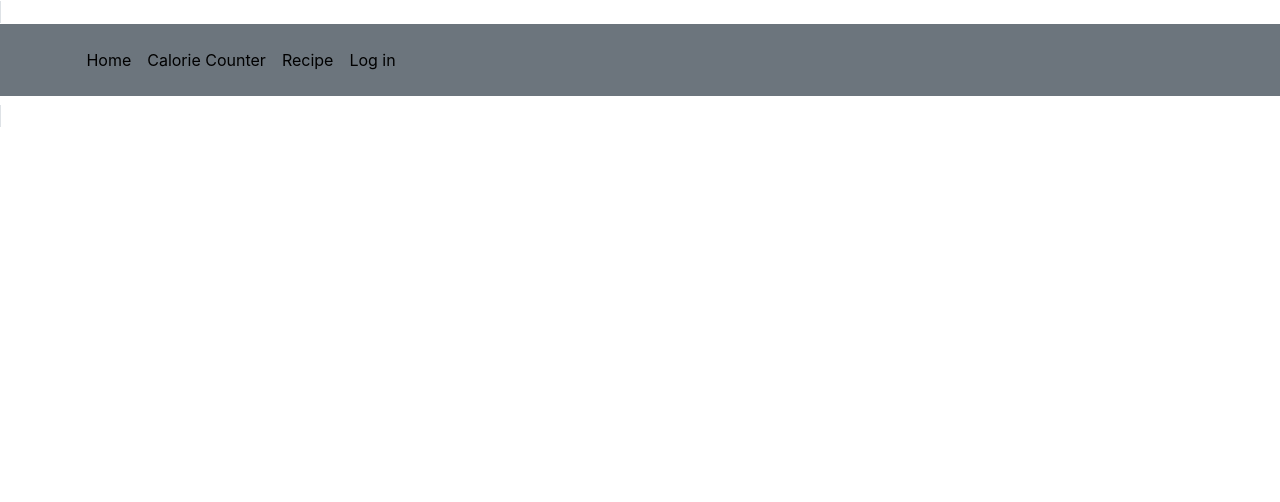
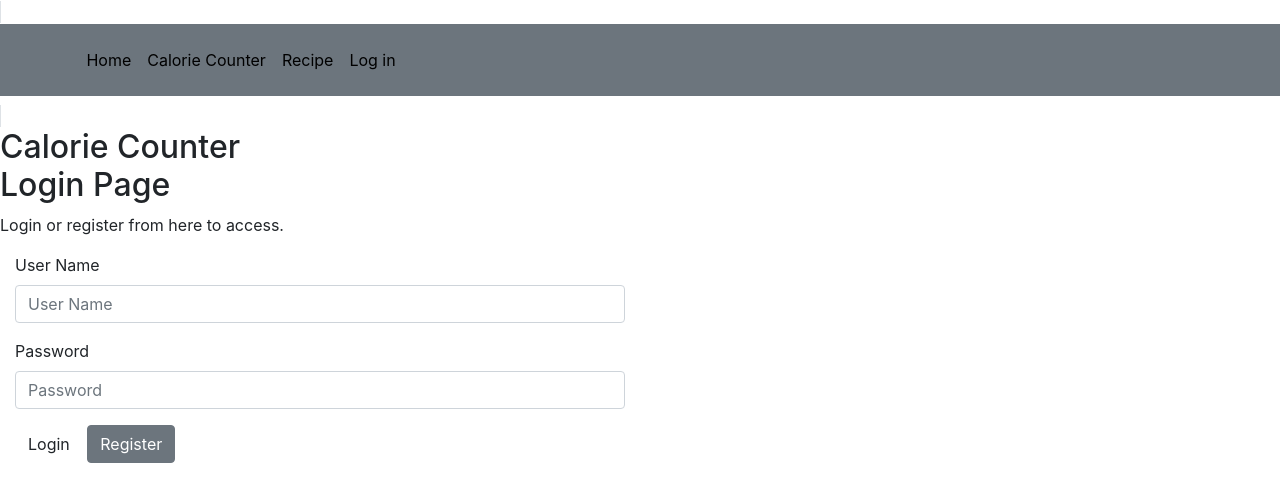
Before and after one commit to ScottBurleighHeads/Calorie-Counter, a Flask app: template templates/login.html in a window 1280 px wide. Shown: the top 502 px of the page. Run offline with Flask 2, Linux system fonts and the light colour scheme; the template is opened without the code that fills it, so the values that code supplies are empty; some libraries are stand-ins or nearby versions.

Commit message:
yay logins and register connected to each other and the database

```diff
--- a/controllers/__init__.py
+++ b/controllers/__init__.py
@@ -1,12 +1,10 @@
 from controllers.food import food
-from controllers.user import user
 from controllers.home import home
 from controllers.Auth import auth
 from controllers.recipe import recipe
 
 registerable_controllers = [
     food,
-    user,
     home,
     auth,
     recipe
--- a/models/user.py
+++ b/models/user.py
@@ -3,7 +3,7 @@ from main import db
 class User(db.Model):
     __tablename__ = "user"
     id = db.Column(db.Integer,primary_key=True)
-    username = db.Column(db.String(100))
+    username = db.Column(db.String(100), unique=True)
     email = db.Column(db.String(320),nullable=False,unique=True)
     password = db.Column(db.String(400),nullable=False)
     first_name = db.Column(db.String(50))
--- a/templates/login.html
+++ b/templates/login.html
@@ -1,4 +1,28 @@
 {% extends "layout.html" %}
 {% block content %}
+<div class="sidenav">
+    <div class="login-main-text">
+       <h2>Calorie Counter<br> Login Page</h2>
+       <p>Login or register from here to access.</p>
+    </div>
+ </div>
+ <div class="main">
+    <div class="col-md-6 col-sm-12">
+       <div class="login-form">
+          <form method="POST" action="{{ url_for('auth.login_post') }}">
+             <div class="form-group">
+                <label>User Name</label>
+                <input type="text" name="username"class="form-control" placeholder="User Name">
+             </div>
+             <div class="form-group">
+                <label>Password</label>
+                <input type="password" name="password" class="form-control" placeholder="Password">
+             </div>
+             <button type="submit" class="btn btn-black">Login</button>
 
+             <button type="submit" class="btn btn-secondary" formaction="{{ url_for('auth.display_register') }}">Register</button>
+          </form>
+       </div>
+    </div>
+ </div>
 {% endblock %}
--- a/templates/sign_up.html
+++ b/templates/register.html
@@ -4,13 +4,15 @@
   <div>
         <h3>Sign up</h3>
         <div>
-            <form action= "{{ url_for('user.create_user') }}" method='POST'>
+            <form action= "{{ url_for('auth.auth_register') }}" method='POST'>
                 <p>Username: <input type="text" name="username" placeholder="Username" autofocus=""></p>
                 <input type="password" name="password" placeholder="Password">
                 <input type="email" name="email" placeholder="Email">
                 <input type="text" name="first_name" placeholder="first name">
                 <input type="text" name="last_name" placeholder="Surname">
-                <input type="number" name="phone" placeholder="Contact number">
+                <input type="tel" name="phone" placeholder="Mobile number" pattern="[0-9]{10}">
+
+
                 <button>Sign up</button>
             </form>
         </div>
```
Also changed, not shown: controllers/Auth.py (+29 -8 lines), controllers/user.py (deleted, +0 -20 lines), templates/recipe.html (+6 -3 lines).
